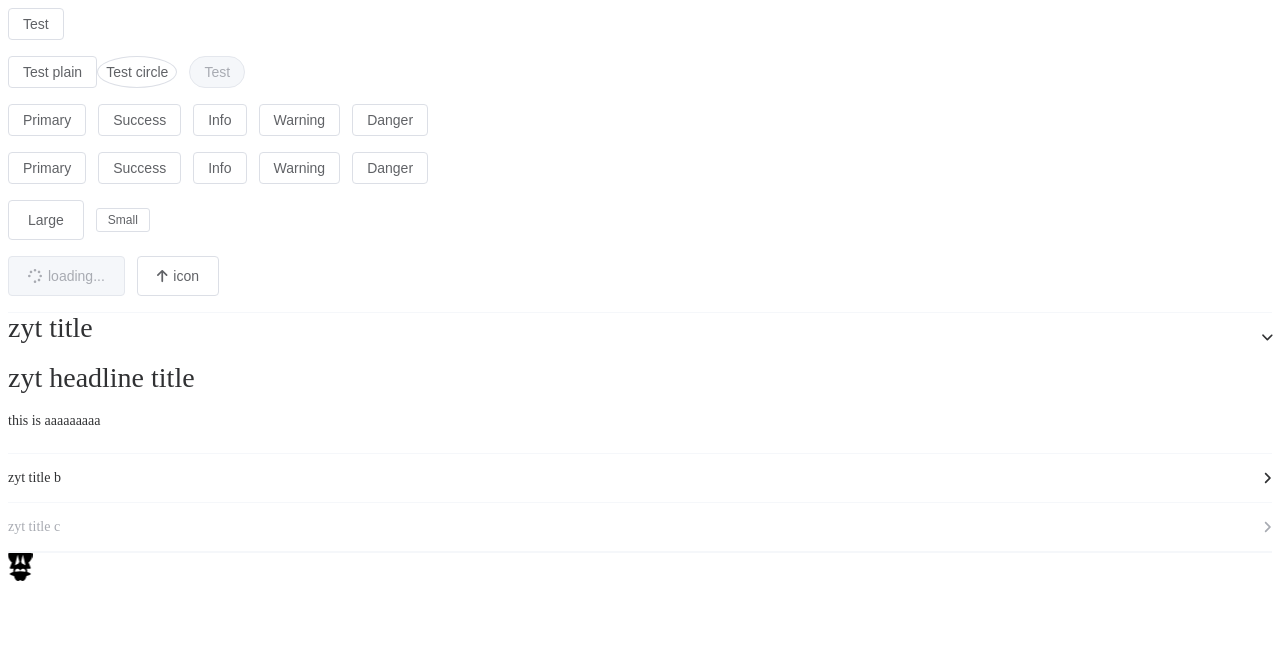
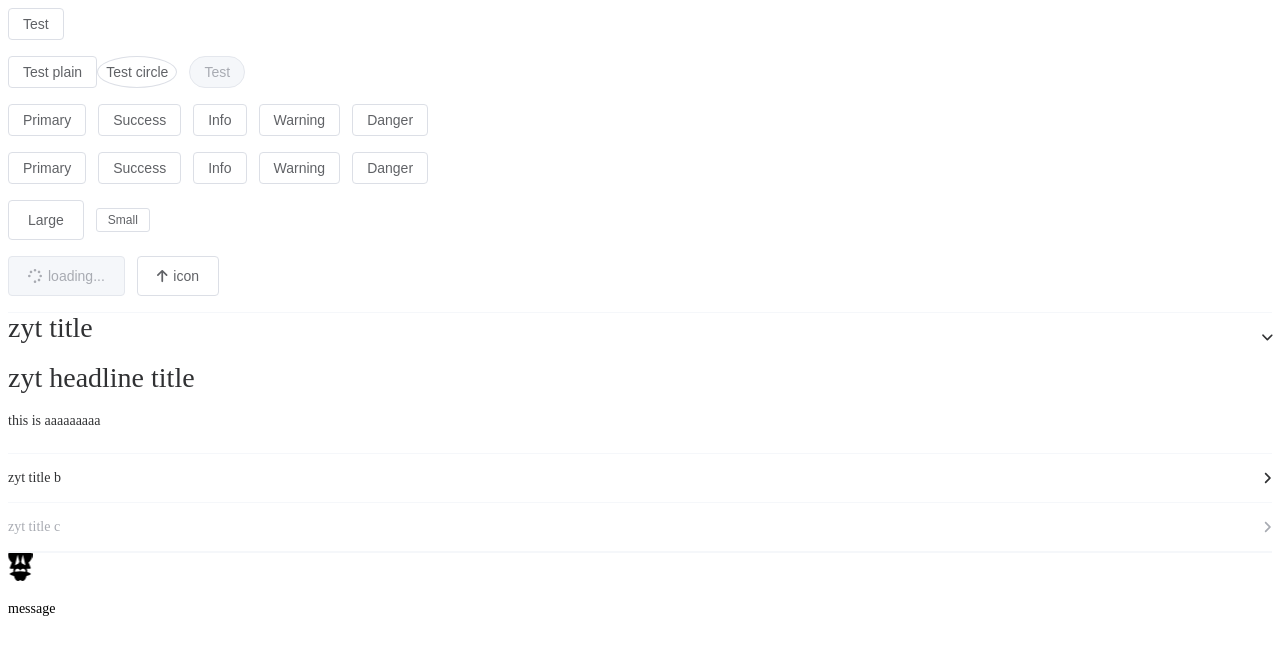
Before and after one commit to ShineWithYou/Component-Library, a Vue app: page / in a window 1280 px wide. Shown: the top 654 px of the page. Built offline with nearby package versions, Linux system fonts and the light colour scheme.

Commit message:
message bulid

```diff
--- a/src/App.vue
+++ b/src/App.vue
@@ -1,24 +1,26 @@
 <script setup lang="ts">
-import { ref, onMounted, h } from 'vue';
-import Button from './components/Button/Button.vue';
-import type { ButtonInstance } from './components/Button/types';
-import Collapse from './components/Collapse/Collapse.vue';
-import CollapseItem from './components/Collapse/CollapseItem.vue';
-import Icon from './components/Icon/Icon.vue';
-import Tooltip from './components/Tooltip/Tooltip.vue';
-import Dropdown from './components/Dropdown/Dropdown.vue';
-import type { MenuOption } from './components/Dropdown/types';
+import { ref, onMounted, h } from "vue";
+import Button from "./components/Button/Button.vue";
+import type { ButtonInstance } from "./components/Button/types";
+import Collapse from "./components/Collapse/Collapse.vue";
+import CollapseItem from "./components/Collapse/CollapseItem.vue";
+import Icon from "./components/Icon/Icon.vue";
+import Tooltip from "./components/Tooltip/Tooltip.vue";
+import Dropdown from "./components/Dropdown/Dropdown.vue";
+import type { MenuOption } from "./components/Dropdown/types";
+import { createMessgae } from "./components/Message/method";
 const buttonRef = ref<ButtonInstance | null>(null);
-const openedVal = ref(['a']);
+const openedVal = ref(["a"]);
 const options: MenuOption[] = [
-  { key: 1, label: h('b','item1 is bold') },
-  { key: 2, label: 'item2', disabled: true },
-  { key: 3, label: 'item3', divided: true },
-  { key: 4, label: 'item4' },
+  { key: 1, label: h("b", "item1 is bold") },
+  { key: 2, label: "item2", disabled: true },
+  { key: 3, label: "item3", divided: true },
+  { key: 4, label: "item4" },
 ];
 onMounted(() => {
+  createMessgae({ message: "zyt message", duration: 0 });
   if (buttonRef.value) {
-    console.log('buttonRef', buttonRef.value.ref);
+    console.log("buttonRef", buttonRef.value.ref);
   }
 });
 </script>
--- /dev/null
+++ b/src/components/Message/Message.vue
@@ -0,0 +1,50 @@
+<template>
+  <div
+    class="zyt-message"
+    :class="{
+      [`zyt-message--${type}`]: type,
+      'is-close': showClose
+    }"
+    role="alert"
+    v-show="visible"
+  >
+    <div class="zyt-message__content">
+      <slot>
+        <RenderVnode vNode="message" v-if="message"></RenderVnode>
+      </slot>
+    </div>
+    <div class="zyt-message__close" v-if="showClose">
+      <Icon @click.stop="visible = false" icon="xmark" />
+    </div>
+  </div>
+</template>
+
+<script setup lang="ts">
+import { ref, onMounted, watch } from 'vue';
+import type { MessageProps } from './types';
+import RenderVnode from '../Common/RenderVnode'
+import Icon from '../Icon/Icon.vue';
+const props = withDefaults(defineProps<MessageProps>(), {
+  type: 'info',
+  duration: 3000
+})
+const visible = ref(false);
+function startTimer() {
+  if (props.duration === 0) return;
+  setTimeout(() => {
+    visible.value = false;
+  }, props.duration)
+}
+onMounted(() => {
+  visible.value = true;
+  startTimer();
+})
+watch(visible, (newVal) => {
+  if (!newVal) {
+    props.onDestory();
+  }
+})
+</script>
+
+<style lang="less" scoped>
+</style>
--- /dev/null
+++ b/src/components/Message/method.ts
@@ -0,0 +1,17 @@
+import { render, h } from "vue";
+import type { CreateMessgaeProps } from "./types";
+import MessageConstructer from "./Message.vue";
+
+export const createMessgae = (props: CreateMessgaeProps) => {
+  const container = document.createElement('div');
+  const destroy = () => {
+    render(null, container);
+  }
+  const newProps = {
+    ...props,
+    onDestory: destroy,
+  }
+  const vnode = h(MessageConstructer, newProps);
+  render(vnode, container);
+  document.body.appendChild(container.firstElementChild!);
+}
--- /dev/null
+++ b/src/components/Message/types.ts
@@ -0,0 +1,11 @@
+import type { VNode } from 'vue';
+
+export interface MessageProps {
+  onDestory: () => void;
+  message?: string | VNode;
+  duration?: number;
+  showClose?: boolean;
+  type?: 'success' | 'info' | 'warning' | 'error';
+}
+
+export type CreateMessgaeProps = Omit<MessageProps, 'onDestory'>
```
Also changed, not shown: tsconfig.json (+22 -24 lines).
